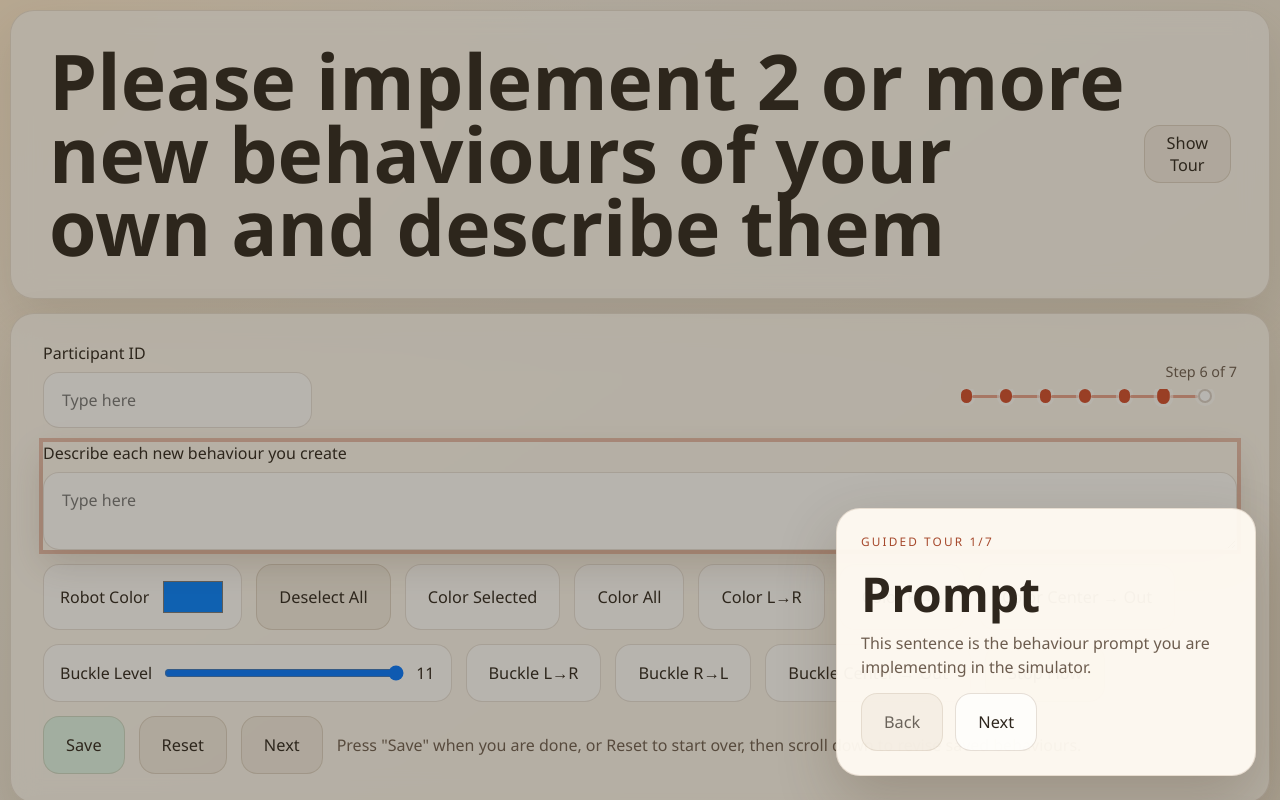
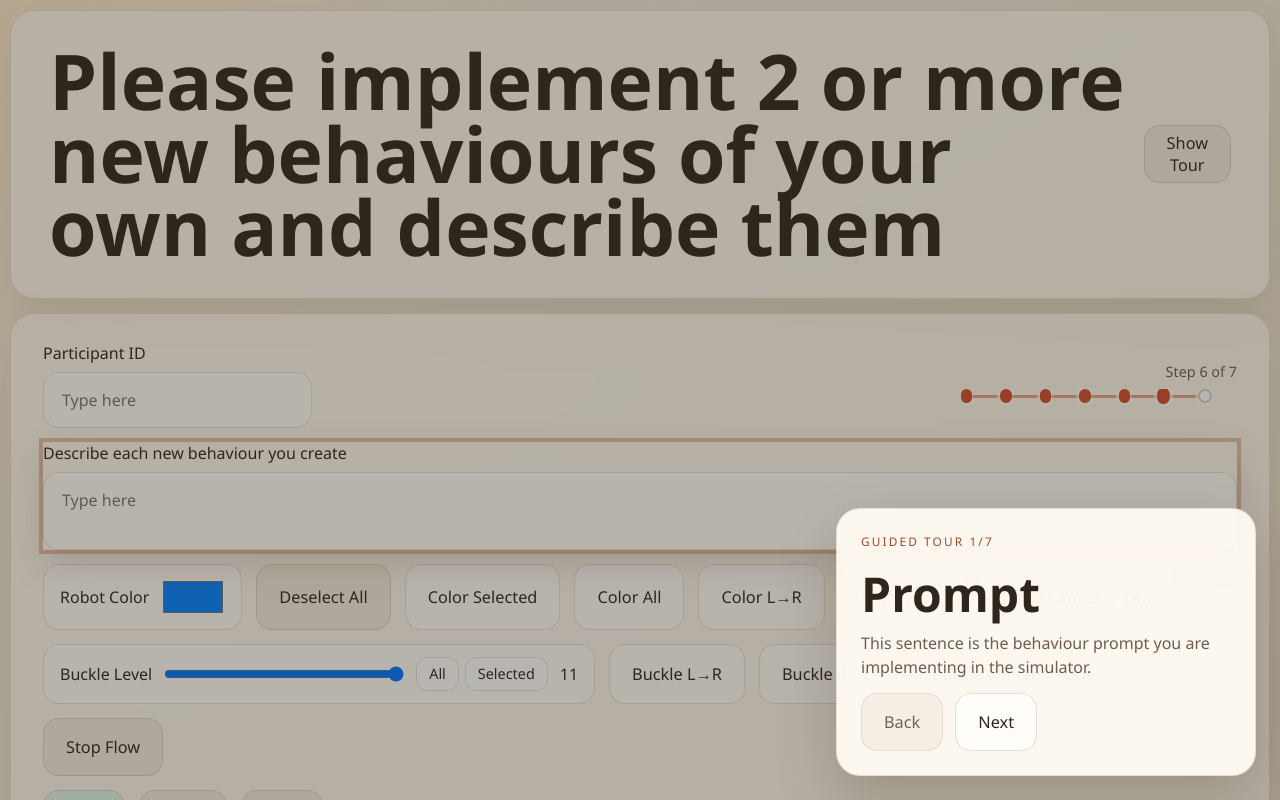
Before and after one commit to MerihanAlhafnawi/SwarmGardenSimulator, a Next.js app: page /simulation in a window 1280 px wide. Shown: the top 800 px of the page. Built offline with nearby package versions, Linux system fonts and the light colour scheme; no server answers.

Commit message:
Update study flow and simulator behavior

```diff
--- a/src/app/globals.css
+++ b/src/app/globals.css
@@ -378,6 +378,23 @@ button:disabled {
 
 .slider-group input {
   width: 240px;
+}
+
+.mini-toggle-group {
+  display: inline-flex;
+  gap: 6px;
+}
+
+button.mini-toggle {
+  min-height: 34px;
+  padding: 0 12px;
+  font-size: 0.9rem;
+  border-radius: 12px;
+}
+
+button.mini-toggle.active {
+  background: rgba(209, 75, 42, 0.16);
+  border-color: rgba(209, 75, 42, 0.45);
 }
 
 .swarm-grid {
--- a/src/components/SwarmApplication.tsx
+++ b/src/components/SwarmApplication.tsx
@@ -61,6 +61,8 @@ type PlaybackProgress = {
   recordingId: string;
   activeIndex: number;
 };
+
+type BuckleTargetMode = "auto" | "all" | "selected";
 
 type PlaybackCellsInput = Array<string | [number, number]>;
 type TourStep = {
@@ -204,6 +206,7 @@ export default function SwarmApplication({
   const [selected, setSelected] = useState<Set<string>>(new Set());
   const [currentColor, setCurrentColor] = useState(DEFAULT_COLOR);
   const [buckleValue, setBuckleValue] = useState(DEFAULT_LEVEL);
+  const [buckleTargetMode, setBuckleTargetMode] = useState<BuckleTargetMode>("auto");
   const [recording, setRecording] = useState(true);
   const [recordingStatus, setRecordingStatus] = useState("");
   const [recordData, setRecordData] = useState<RecordingEvent[]>([]);
@@ -494,22 +497,27 @@ export default function SwarmApplication({
     level,
     playback = false,
     playbackCells,
+    targetMode = "auto",
   }: {
     level: number;
     playback?: boolean;
     playbackCells?: PlaybackCellsInput;
+    targetMode?: BuckleTargetMode;
   }) => {
     setBuckleValue(level);
     const normalizedPlaybackCells = playbackCells ? normalizePlaybackCells(playbackCells) : null;
     const playbackSet = normalizedPlaybackCells
       ? new Set(normalizedPlaybackCells.map(([row, col]) => cellKey(row, col)))
       : null;
+    const useSelectedOnly =
+      !playback &&
+      (targetMode === "selected" || (targetMode === "auto" && selected.size > 0));
 
     updateCells((draft) => {
       for (let row = 0; row < ROWS; row += 1) {
         for (let col = 0; col < COLS; col += 1) {
           const key = cellKey(row, col);
-          if (!playback && selected.size > 0 && !selected.has(key)) {
+          if (useSelectedOnly && !selected.has(key)) {
             continue;
           }
           if (playbackSet && !playbackSet.has(key)) {
@@ -519,6 +527,18 @@ export default function SwarmApplication({
         }
       }
     });
+  };
+
+  const commitBuckleChange = (level: number) => {
+    const selectedCells = [...selected];
+    const shouldUseSelected =
+      buckleTargetMode === "selected" || (buckleTargetMode === "auto" && selected.size > 0);
+
+    if (shouldUseSelected) {
+      captureState("buckle_selected", { val: String(level), selected: selectedCells });
+    } else {
+      captureState("buckle_all", { val: String(level) });
+    }
   };
 
   const animateBuckleCell = (row: number, col: number, startLevel: number, endLevel: number) => {
@@ -951,15 +971,49 @@ export default function SwarmApplication({
               value={buckleValue}
               onChange={(event) => {
                 const level = Number(event.target.value);
-                const selectedCells = [...selected];
-                if (selected.size > 0) {
-                  captureState("buckle_selected", { val: String(level), selected: selectedCells });
-                } else {
-                  captureState("buckle_all", { val: String(level) });
+                setBuckleLevel({ level, targetMode: buckleTargetMode });
+              }}
+              onMouseUp={(event) => {
+                commitBuckleChange(Number((event.currentTarget as HTMLInputElement).value));
+              }}
+              onTouchEnd={(event) => {
+                commitBuckleChange(Number((event.currentTarget as HTMLInputElement).value));
+              }}
+              onKeyUp={(event) => {
+                if (
+                  event.key === "ArrowLeft" ||
+                  event.key === "ArrowRight" ||
+                  event.key === "ArrowUp" ||
+                  event.key === "ArrowDown" ||
+                  event.key === "Home" ||
+                  event.key === "End" ||
+                  event.key === "PageUp" ||
+                  event.key === "PageDown"
+                ) {
+                  commitBuckleChange(Number((event.currentTarget as HTMLInputElement).value));
                 }
-                setBuckleLevel({ level });
               }}
             />
+            <div className="mini-toggle-group" aria-label="Buckle target mode">
+              <button
+                type="button"
+                className={`mini-toggle ${buckleTargetMode === "all" ? "active" : ""}`}
+                onClick={() =>
+                  setBuckleTargetMode((current) => (current === "all" ? "auto" : "all"))
+                }
+              >
+                All
+              </button>
+              <button
+                type="button"
+                className={`mini-toggle ${buckleTargetMode === "selected" ? "active" : ""}`}
+                onClick={() =>
+                  setBuckleTargetMode((current) => (current === "selected" ? "auto" : "selected"))
+                }
+              >
+                Selected
+              </button>
+            </div>
             <output>{buckleValue}</output>
           </label>
           <button
```
